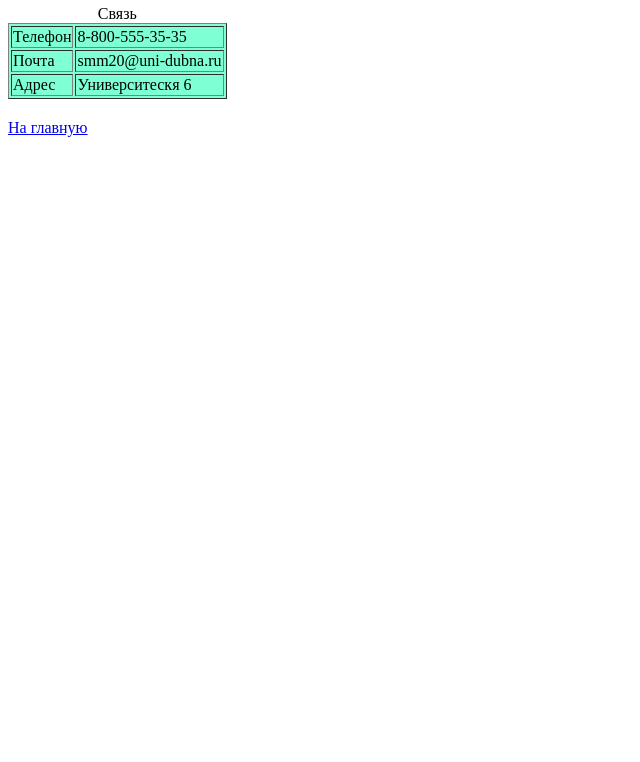
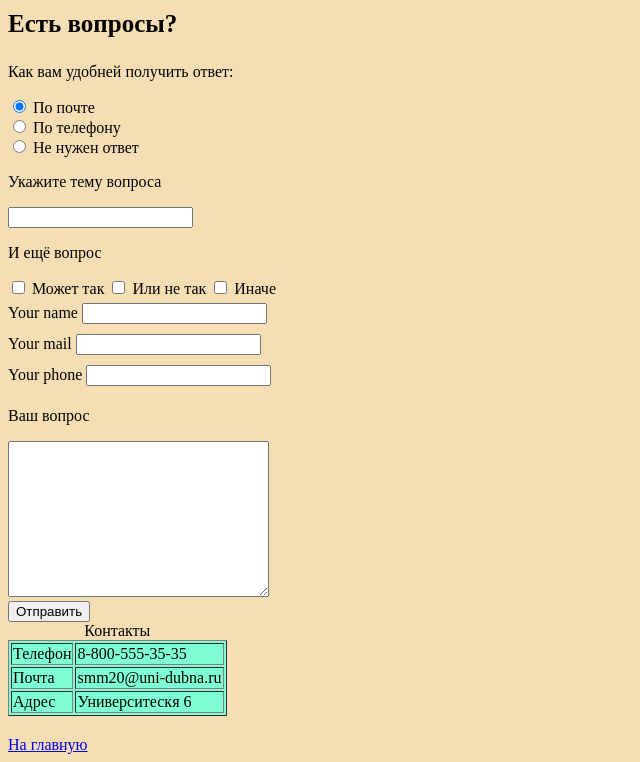
Before and after one commit to Flaschix/Flaschix.github.io, a plain HTML site: page src/contact.html in a window 1280 px wide. Shown: the part 62-824 px from the top of the page, without its empty margins (0-640 px from the left). Before the commit the page ends 800 px from the top, so only its background shows below. Drawn offline with Linux system fonts and the light colour scheme.

Commit message:
Add files via upload

```diff
--- a/css/style.css
+++ b/css/style.css
@@ -155,3 +155,7 @@ header{
     color: #fff;
     width: 100%;
 }
+
+.YourContactInfo{
+    padding: 5px 0px;
+}
--- /dev/null
+++ b/js/script.js
@@ -0,0 +1,36 @@
+let btnSend = document.querySelector("#btnSend");
+let txtName = document.querySelector("#txtName");
+let txtMail = document.querySelector("#txtMail");
+let txtPhone = document.querySelector("#txtPhone");
+let txtArea = document.querySelector("#txtArea");
+let radios = document.getElementsByName('contact');
+let theme = document.querySelector("#idthme");
+let checkboxes = document.getElementsByName('check');
+
+
+// for (var i = 0, length = radios.length; i < length; i++) {
+//     if (radios[i].checked) {
+//         // do whatever you want with the checked radio
+//         alert(radios[i].value);
+
+//         // only one radio can be logically checked, don't check the rest
+//         break;
+//     }
+// }
+
+btnSend.onclick = () => {
+    let rdBt;
+    for (let i = 0, length = radios.length; i < length; i++) {
+        if (radios[i].checked) {
+            rdBt = radios[i].value;
+            break;
+        }
+    }
+    let more = "";
+    for (let i = 0; i < checkboxes.length; i++) {
+        if (checkboxes[i].checked) {
+            more += checkboxes[i].value + " "
+        }
+    }
+    alert("Информация которую вы ввевли \n" + "Ваше имя: " + txtName.value + "\nВаша почта: " + txtMail.value + "\nВаш номер: " + txtPhone.value + "\nВам удобней получить инф по: " + rdBt + "\nТема: " + theme.value + "\nДоп вопрос: " + more + "\nВаш вопрос: \n" + txtArea.value);
+}
--- a/src/contact.html
+++ b/src/contact.html
@@ -5,13 +5,82 @@
     <meta charset="UTF-8">
     <meta http-equiv="X-UA-Compatible" content="IE=edge">
     <meta name="viewport" content="width=device-width, initial-scale=1.0">
-    <title>Контакты</title>
+    <title>Связь</title>
+    <!-- <link rel="stylesheet" href="../css/clear.css"> -->
+    <link rel="stylesheet" href="../css/style.css">
 </head>
 
 <body>
-    <h2>Контакты</h2>
+    <h2>Связь</h2>
+
+    <div>
+        <h3>Есть вопросы?</h3>
+        <div class="radioButton">
+            <p>Как вам удобней получить ответ:</p>
+            <div>
+                <input type="radio" class="rdBt" name="contact" value="email" checked="checked">
+                <label>По почте</label>
+            </div>
+            <div>
+                <input type="radio" class="rdBt" name="contact" value="phone">
+                <label>По телефону</label>
+            </div>
+            <div>
+                <input type="radio" class="rdBt" name="contact" value="NO">
+                <label>Не нужен ответ</label>
+            </div>
+        </div>
+
+        <div>
+            <p>Укажите тему вопроса</p>
+            <input list="themes" id="idthme" name="dtList" />
+
+            <datalist id="themes">
+                <option value="Работа">
+                <option value="Дом">
+                <option value="Улица">
+                <option value="Хз">
+            </datalist>
+        </div>
+
+        <div>
+            <p>И ещё вопрос</p>
+            <div>
+                <input type="checkbox" name="check" id="" value="Может так">
+                <label for="check">Может так</label>
+                <input type="checkbox" name="check" id="" value="Или не так">
+                <label for="check">Или не так</label>
+                <input type="checkbox" name="check" id="" value="Иначе">
+                <label for="check">Иначе</label>
+            </div>
+        </div>
+
+        <div>
+            <div class="YourContactInfo">
+                <label for="Name">Your name</label>
+                <input type="text" name="Name" id="txtName">
+            </div>
+            <div class="YourContactInfo">
+                <label for="Mail">Your mail</label>
+                <input type="text" name="Mail" id="txtMail">
+            </div>
+            <div class="YourContactInfo">
+                <label for="Phone">Your phone</label>
+                <input type="text" name="Phone" id="txtPhone">
+            </div>
+        </div>
+
+        <div>
+            <p>Ваш вопрос</p>
+            <textarea name="" id="txtArea" cols="30" rows="10"></textarea>
+        </div>
+
+        <button id="btnSend">Отправить</button>
+    </div>
+
+    <div>
         <table border="1" style="background-color: aquamarine;">
-        <caption>Связь</caption>
+            <caption>Контакты</caption>
             <tr>
                 <td>Телефон</td>
                 <td>8-800-555-35-35</td>
@@ -25,10 +94,11 @@
                 <td>Университескя 6</td>
             </tr>
         </table>
-
+    </div>
     <div style="margin-top: 20px;">
         <a href="./index.html">На главную</a>
     </div>
+    <script src="../js/script.js"></script>
 </body>
 
 </html>
```
Also changed, not shown: src/index.html (+5 -5 lines), assets/fon.jpg (added). Lines whose indentation alone changed are shown as unchanged.
